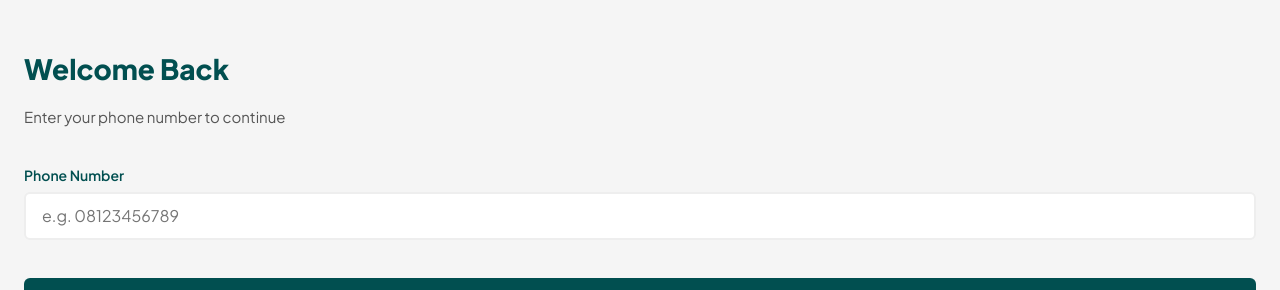
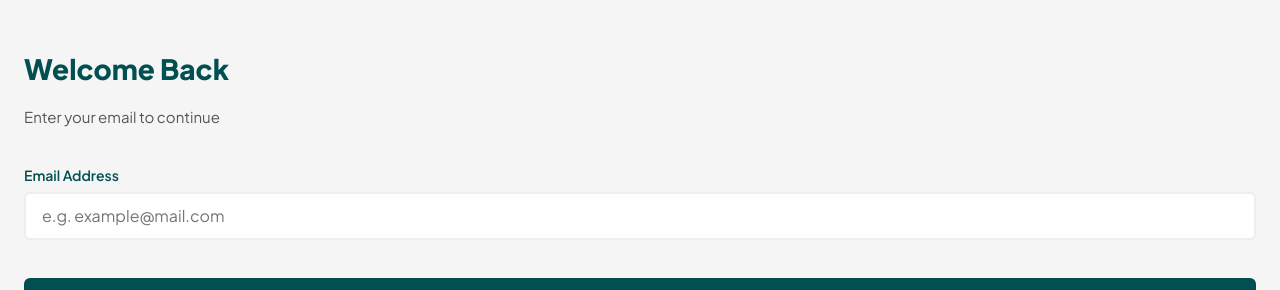
Before and after one commit to ay30bg/droppa, a React (Create React App) app: page /login in a window 1280 px wide. Shown: the top 290 px of the page. Built offline with nearby package versions, Linux system fonts and the light colour scheme.

Commit message:
Update Login.jsx

```diff
--- a/src/pages/Login.jsx
+++ b/src/pages/Login.jsx
@@ -4,49 +4,56 @@ import "../styles/login.css";
 import { FiArrowRight } from "react-icons/fi";
 
 export default function LoginPage() {
-  const [phone, setPhone] = useState("");
+  const [email, setEmail] = useState("");
   const [loading, setLoading] = useState(false);
   const [error, setError] = useState("");
   const navigate = useNavigate();
 
-  const registeredPhones = ["08123456789", "09034951446"];
+  // Fake registered emails (replace with real API)
+  const registeredEmails = ["user1@example.com", "user2@example.com"];
 
-  const handleCheckPhone = () => {
+  // Simple email validation
+  const isValidEmail = (email) => /\S+@\S+\.\S+/.test(email);
+
+  const handleCheckEmail = () => {
     setError("");
 
-    if (phone.length !== 11) return;
+    if (!isValidEmail(email)) {
+      setError("Please enter a valid email address");
+      return;
+    }
 
     setLoading(true);
     setTimeout(() => {
-      if (registeredPhones.includes(phone)) {
-        navigate("/verify", { state: { phone } });
+      if (registeredEmails.includes(email)) {
+        navigate("/verify", { state: { email } });
       } else {
-        setError("Phone number is not registered");
+        setError("Email is not registered");
       }
       setLoading(false);
     }, 1000);
   };
 
-  // 🔥 Auto-trigger when phone becomes 11 digits
+  // 🔥 Auto-trigger when a valid email is entered
   useEffect(() => {
-    if (phone.length === 11) {
-      handleCheckPhone();
+    if (isValidEmail(email)) {
+      handleCheckEmail();
     }
-  }, [phone]);
+  }, [email]);
 
   return (
     <div className="lp-container">
       <h1 className="lp-greeting">Welcome Back</h1>
-      <p className="lp-subtext">Enter your phone number to continue</p>
+      <p className="lp-subtext">Enter your email to continue</p>
 
       <div className="lp-input-group">
-        <label className="lp-label">Phone Number</label>
+        <label className="lp-label">Email Address</label>
         <input
-          type="tel"
+          type="email"
           className="lp-input"
-          placeholder="e.g. 08123456789"
-          value={phone}
-          onChange={(e) => setPhone(e.target.value)}
+          placeholder="e.g. example@mail.com"
+          value={email}
+          onChange={(e) => setEmail(e.target.value)}
         />
       </div>
 
@@ -54,7 +61,7 @@ export default function LoginPage() {
 
       <button
         className="lp-btn"
-        onClick={handleCheckPhone}
+        onClick={handleCheckEmail}
         disabled={loading}
       >
         {loading ? (
```
